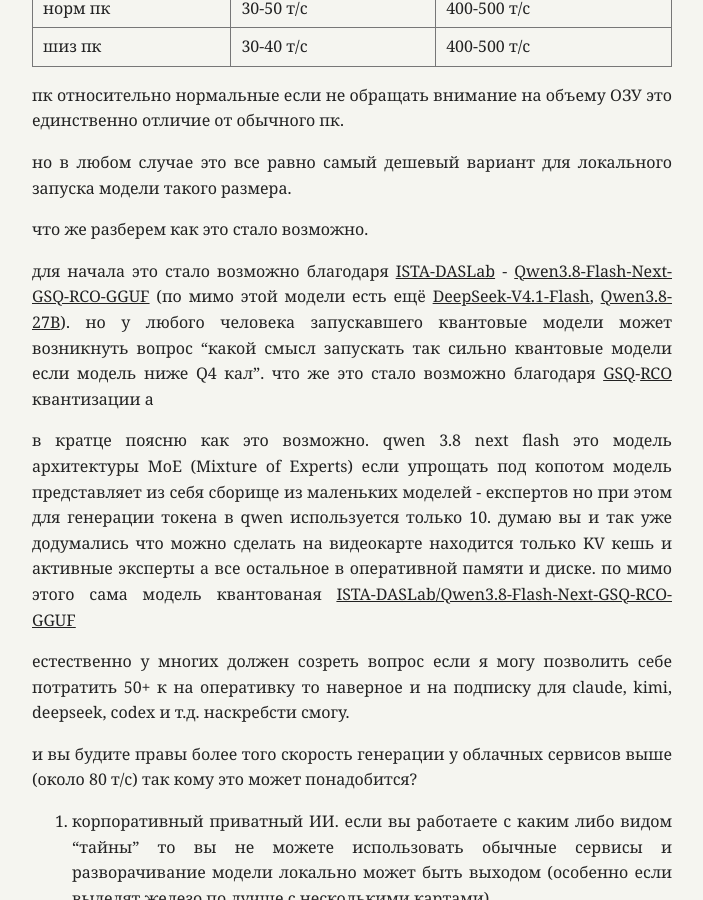
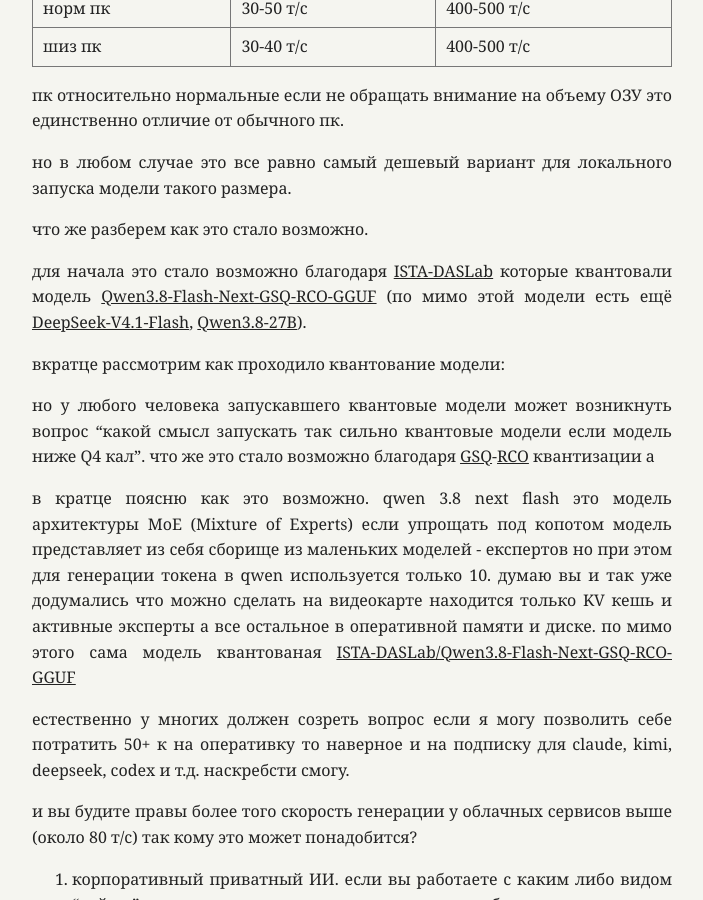
Before and after one commit to ShadowCHuyna/blog, a Jekyll site: the page built from _articles/2026-11-14-разминнаем-про-strata-или-запускаем-большую-модель-на-относительно-номальном-пк.md, in a window 1280 px wide and 900 px high, scrolled down 728 px. Shown: the whole window, without its empty margins (288-991 px from the left). Built offline with Jekyll 4.4.1, drawn with Linux system fonts in a browser that asks for light colours; comment, search, counter and statistics services are not loaded.

Commit message:
Update Articles (Статьи) “2026-11-14-разминнаем-про-strata-или-запускаем-большую-модель-на-относительно-номальном-пк”

```diff
--- a/_articles/2026-11-14-разминнаем-про-strata-или-запускаем-большую-модель-на-относительно-номальном-пк.md
+++ b/_articles/2026-11-14-разминнаем-про-strata-или-запускаем-большую-модель-на-относительно-номальном-пк.md
@@ -44,7 +44,12 @@
 
 что же разберем как это стало возможно.
 
-для начала это стало возможно благодаря [ISTA-DASLab](https://huggingface.co/ISTA-DASLab) - [Qwen3.8-Flash-Next-GSQ-RCO-GGUF](https://huggingface.co/ISTA-DASLab/Qwen3.8-Flash-Next-GSQ-RCO-GGUF) (по мимо этой модели есть ещё [DeepSeek-V4.1-Flash](https://huggingface.co/ISTA-DASLab/DeepSeek-V4.1-Flash-1017-GSQ-RCO-GGUF), [Qwen3.8-27B](https://huggingface.co/ISTA-DASLab/Qwen3.8-27B-GSQ-RCO-GGUF)). но у любого человека запускавшего квантовые модели может возникнуть вопрос "какой смысл запускать так сильно квантовые модели если модель ниже Q4 кал". что же это стало возможно благодаря [GSQ](https://github.com/IST-DASLab/GSQ)-[RCO](https://github.com/IST-DASLab/RCO) квантизации а
+для начала это стало возможно благодаря [ISTA-DASLab](https://huggingface.co/ISTA-DASLab) которые квантовали модель [Qwen3.8-Flash-Next-GSQ-RCO-GGUF](https://huggingface.co/ISTA-DASLab/Qwen3.8-Flash-Next-GSQ-RCO-GGUF) (по мимо этой модели есть ещё [DeepSeek-V4.1-Flash](https://huggingface.co/ISTA-DASLab/DeepSeek-V4.1-Flash-1017-GSQ-RCO-GGUF), [Qwen3.8-27B](https://huggingface.co/ISTA-DASLab/Qwen3.8-27B-GSQ-RCO-GGUF)).
+
+вкратце рассмотрим как проходило квантование модели:
+
+
+но у любого человека запускавшего квантовые модели может возникнуть вопрос "какой смысл запускать так сильно квантовые модели если модель ниже Q4 кал". что же это стало возможно благодаря [GSQ](https://github.com/IST-DASLab/GSQ)-[RCO](https://github.com/IST-DASLab/RCO) квантизации а
 
 
 
```
